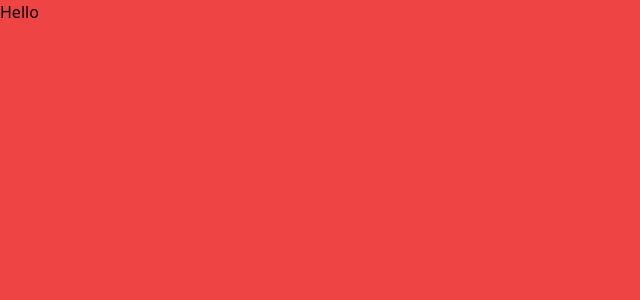
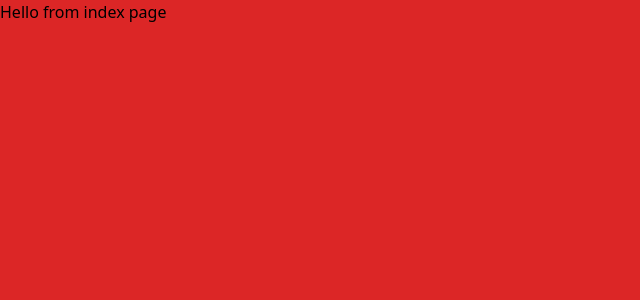
Before and after one commit to alfredomtzrmz/personal-website-nuxt3, a Nuxt app: page / in a window 1280 px wide. Shown: the top 300 px of the page, without its empty margins (0-640 px from the left). Built offline with nearby package versions, Linux system fonts and the light colour scheme.

Commit message:
Upgrade Nuxt 3.0.0-rc.9 to Nuxt 3.0.0

```diff
--- a/app.vue
+++ b/app.vue
@@ -1,5 +1,5 @@
 <template>
-  <div class="bg-red-500 dark:bg-green-900 h-screen">
-    Hello
+  <div class="h-full antialiased">
+    <NuxtPage/>
   </div>
 </template>
--- a/nuxt.config.ts
+++ b/nuxt.config.ts
@@ -1,6 +1,4 @@
-import {defineNuxtConfig} from 'nuxt'
-
-// https://v3.nuxtjs.org/api/configuration/nuxt.config
+// https://nuxt.com/docs/api/configuration/nuxt-config
 export default defineNuxtConfig({
   modules: [
     '@nuxtjs/tailwindcss',
--- /dev/null
+++ b/pages/index.vue
@@ -0,0 +1,11 @@
+<template>
+  <div class="dark:bg-amber-100 bg-red-600 min-h-screen w-full">
+    Hello from index page
+  </div>
+</template>
+
+<script>
+export default {
+  name: "index"
+}
+</script>
--- a/tsconfig.json
+++ b/tsconfig.json
@@ -1,4 +1,4 @@
 {
-  // https://v3.nuxtjs.org/concepts/typescript
+  // https://nuxt.com/docs/guide/concepts/typescript
   "extends": "./.nuxt/tsconfig.json"
 }
```
Also changed, not shown: package.json (+7 -5 lines), .eslintrc.js, 1 other file (tests, documents, lock files or other folders).
